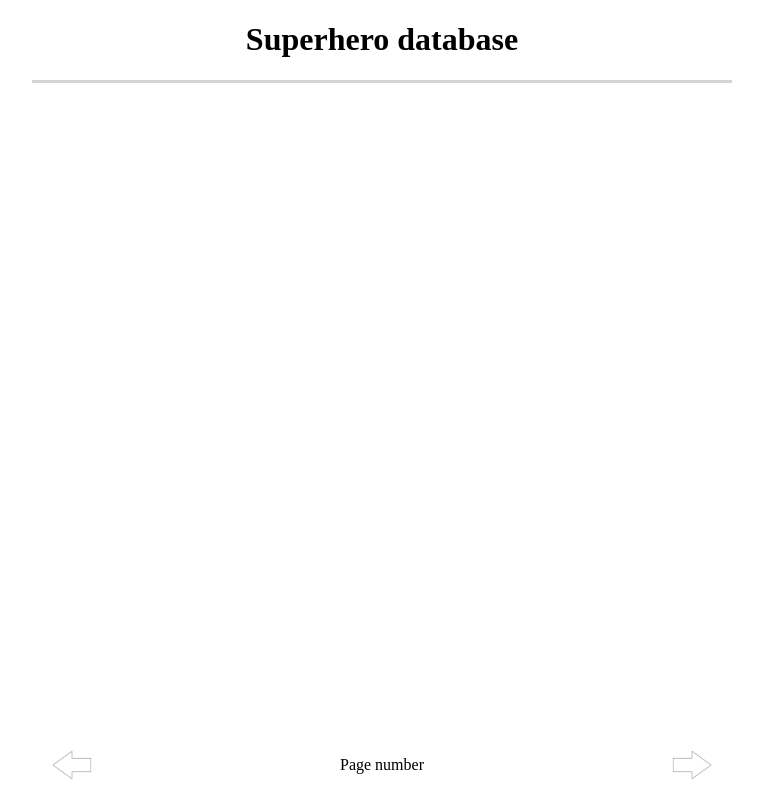
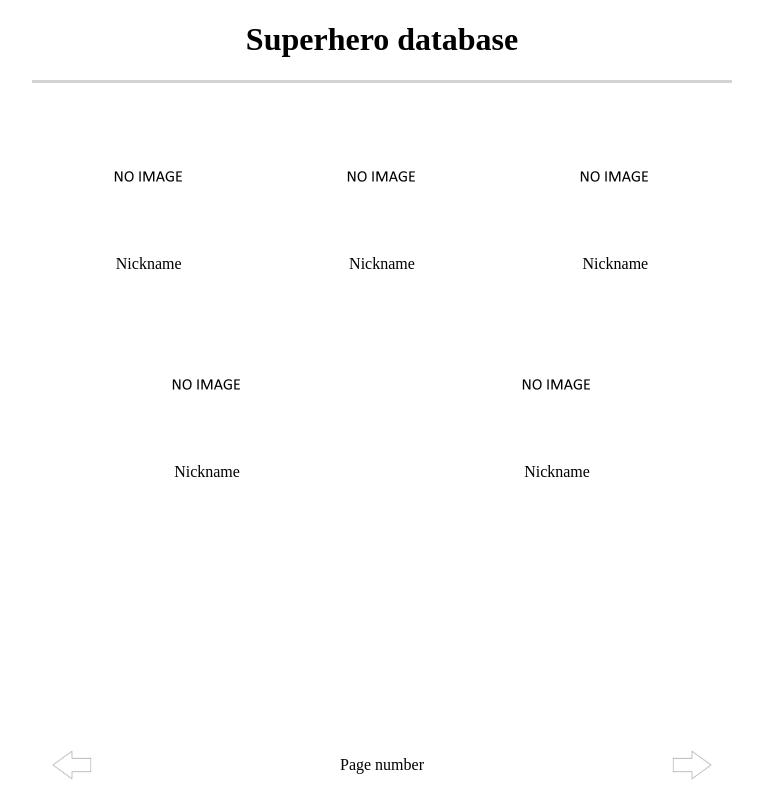
Before and after one commit to roman4i/superhero-database, a React (Create React App) app: page / in a window 1280 px wide. Shown: the whole page, without its empty margins (258-1021 px from the left). Built offline with nearby package versions, Linux system fonts and the light colour scheme.

Commit message:
Added HeroCardBox and HeroCard

```diff
--- a/src/components/App/App.jsx
+++ b/src/components/App/App.jsx
@@ -1,6 +1,7 @@
 import Title from '../Title/Title';
 import Divider from '../Divider/Divider';
 import PageNav from '../PageNav/PageNav';
+import HeroCardBox from '../HeroCardBox/HeroCardBox';
 import './app.css';
 
 function App() {
@@ -9,6 +10,7 @@ function App() {
       <Title />
       <Divider />
       <PageNav />
+      <HeroCardBox />
     </div>
   );
 }
--- /dev/null
+++ b/src/components/HeroCard/HeroCard.jsx
@@ -0,0 +1,16 @@
+import React from 'react';
+import './hero-card.css';
+import noImage from '../../images/no-image.png';
+
+const HeroCard = () => {
+    return(
+        <div className='heroCard'>
+            <img className='heroImage' src={ noImage } alt="hero" />
+            <div>
+                Nickname
+            </div>
+        </div>
+    )
+}
+
+export default HeroCard;
--- /dev/null
+++ b/src/components/HeroCard/hero-card.css
@@ -0,0 +1,14 @@
+.heroCard {
+    width: 150px;
+    margin: 15px;
+    text-align: center;
+    padding: 3px;
+}
+
+.heroCard:hover {
+    box-shadow: 0 0 10px lightblue;
+}
+
+.heroImage {
+    width: 150px;
+}
--- /dev/null
+++ b/src/components/HeroCardBox/HeroCardBox.jsx
@@ -0,0 +1,17 @@
+import React from 'react';
+import HeroCard from '../HeroCard/HeroCard';
+import './hero-card-box.css'
+
+const HeroCardBox = () => {
+	return(
+		<div className='heroCardBox' >
+			<HeroCard />
+			<HeroCard />
+			<HeroCard />
+			<HeroCard />
+			<HeroCard />
+		</div>
+	);
+}
+
+export default HeroCardBox;
--- /dev/null
+++ b/src/components/HeroCardBox/hero-card-box.css
@@ -0,0 +1,6 @@
+.heroCardBox {
+    display: flex;
+    flex-wrap: wrap;
+    justify-content: space-around;
+    align-items: center;
+}
```
Also changed, not shown: src/images/no-image.png (added).
